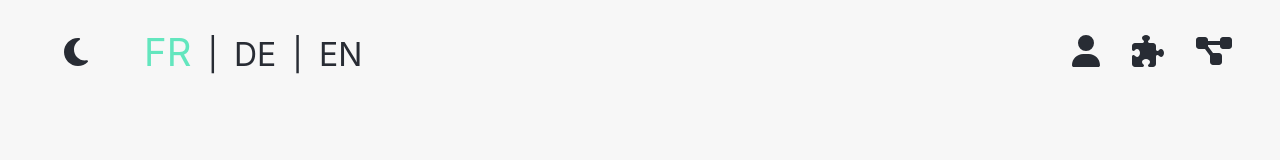
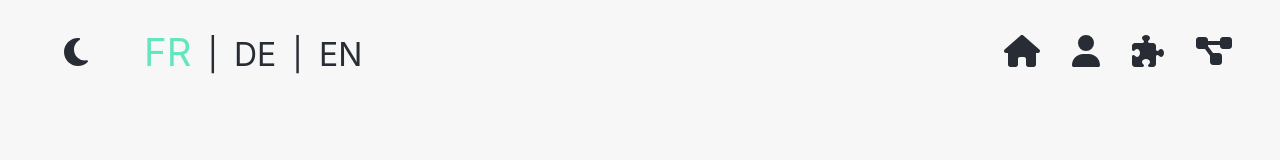
Before and after one commit to Lauiss/portfolio, a React (Create React App) app: page / in a window 1280 px wide. Shown: the top 160 px of the page. Built offline with nearby package versions, Linux system fonts and the light colour scheme; the HTML template or start-up script is replaced by a standard one.

Commit message:
added menu entry

```diff
--- a/package.json
+++ b/package.json
@@ -42,5 +42,8 @@
       "last 1 firefox version",
       "last 1 safari version"
     ]
+  },
+  "devDependencies": {
+    "sass": "^1.77.8"
   }
 }
--- a/src/App.js
+++ b/src/App.js
@@ -55,7 +55,7 @@ function App() {
   }
 
   return (
-    <div className={(darkMode ? 'dark-theme' : 'light-theme') + " App"}>
+    <div className={(darkMode ? 'dark-theme' : 'light-theme') + " App"} id="welcome">
       <div className="App-header fade-in-element">
         <CustomHeader condition={darkMode} onToggle={toggleDarkMode} lightIcon={faSun} darkIcon={faMoon} tradFunc={changeLanguage} />
       </div>
--- a/src/items/header/custom_header.js
+++ b/src/items/header/custom_header.js
@@ -1,4 +1,4 @@
-import { faDiagramProject, faPuzzlePiece, faUser } from '@fortawesome/free-solid-svg-icons';
+import { faDiagramProject, faHouse, faPuzzlePiece, faUser } from '@fortawesome/free-solid-svg-icons';
 import { FontAwesomeIcon } from '@fortawesome/react-fontawesome';
 import i18n from 'i18next';
 import React from 'react';
@@ -25,6 +25,7 @@ function CustomHeader({ condition, onToggle, lightIcon, darkIcon, tradFunc }) {
         </label>
       </div>
       <div className="navigation-menu">
+        <a href={"#welcome"}><span><FontAwesomeIcon icon={faHouse} className="navigation-icon" /></span></a>
         <a href={"#presentation"}><span><FontAwesomeIcon icon={faUser} className="navigation-icon" /></span></a>
         <a href={"#skills"}><span><FontAwesomeIcon icon={faPuzzlePiece} className="navigation-icon" /></span></a>
         <a href={"#projects"}><span><FontAwesomeIcon icon={faDiagramProject} className="navigation-icon" /></span></a>
```
Also changed, not shown: 1 other file (tests, documents, lock files or other folders).
